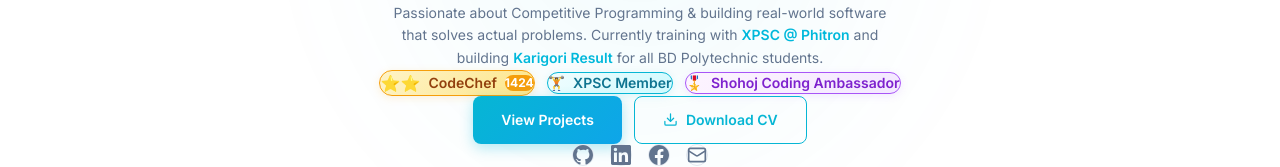
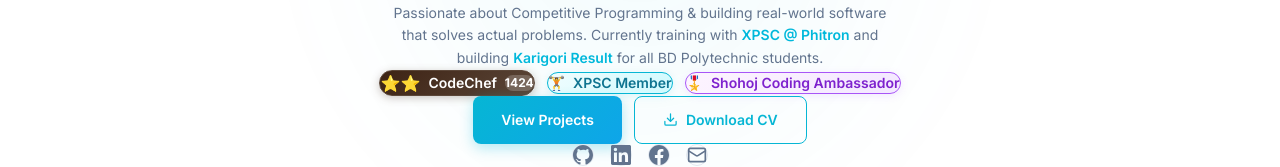
Before and after one commit to mdsakib-hossen/portfolio, a Next.js app: page / in a window 1280 px wide. Shown: the part 479-646 px from the top of the page. Built offline with nearby package versions, Linux system fonts and the light colour scheme; no server answers; the database is empty.

Commit message:
fix: CodeChef badge color to brand brown

```diff
--- a/components/HeroSection.tsx
+++ b/components/HeroSection.tsx
@@ -181,17 +181,17 @@
             rel="noopener noreferrer"
             className="flex items-center gap-2 px-5 py-2.5 rounded-full text-sm font-semibold transition-all hover:scale-105 hover:shadow-md"
             style={{
-              background: "linear-gradient(135deg, #fef3c7, #fde68a)",
-              border: "1.5px solid #f59e0b",
-              color: "#92400e",
-              boxShadow: "0 2px 8px rgba(245,158,11,0.15)",
+              background: "linear-gradient(135deg, #3d2314, #5B4638)",
+              border: "1.5px solid #5B4638",
+              color: "#ffffff",
+              boxShadow: "0 2px 8px rgba(91,70,56,0.3)",
             }}
           >
             <span className="text-base">⭐⭐</span>
             <span>CodeChef</span>
             <span
               className="px-2 py-0.5 rounded-full text-xs font-bold"
-              style={{ background: "#f59e0b", color: "white" }}
+              style={{ background: "rgba(255,255,255,0.2)", color: "white" }}
             >
               1424
             </span>
```
